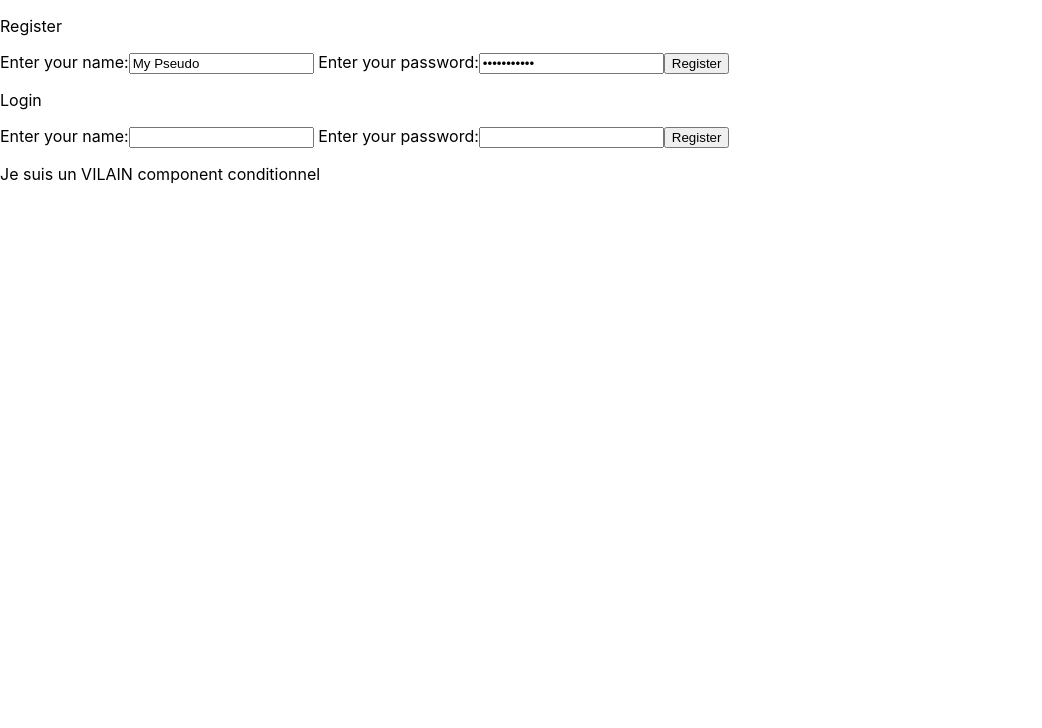
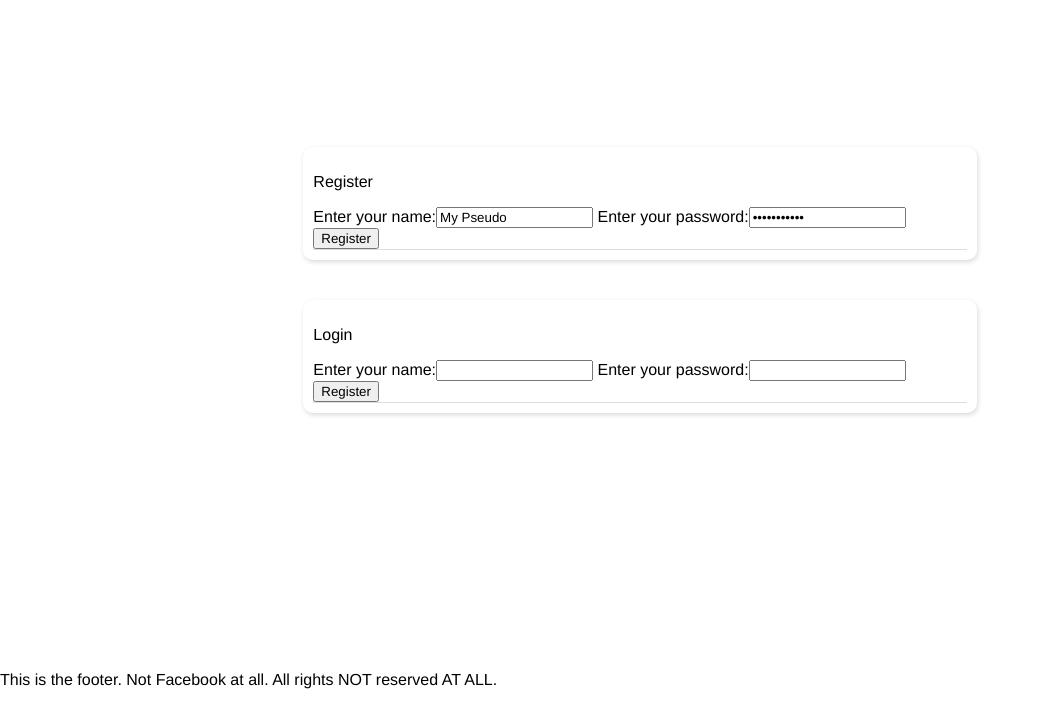
Before and after one commit to SylvainSenechal/Facebook-Clone, a React (Create React App) app in the folder front/: page / in a window 1280 px wide. Shown: the top 728 px of the page, without its empty margins (0-1042 px from the left). Built offline with nearby package versions, Linux system fonts and the light colour scheme.

Commit message:
added login css

```diff
--- a/front/src/App.js
+++ b/front/src/App.js
@@ -17,8 +17,6 @@ const App = props => {
   return user.loggedIn
     ? <Dashboard user={user} setUser={setUser} />
     : <Login user={user} setUser={setUser} />
-
 }
 
-
 export default App;
--- /dev/null
+++ b/front/src/Footer.js
@@ -0,0 +1,13 @@
+import { useState, useEffect } from 'react';
+
+const Footer = () => {
+  return (
+    <div className="footer">
+      This is the footer.
+      Not Facebook at all.
+      All rights NOT reserved AT ALL.
+    </div>
+  )
+}
+
+export default Footer;
--- a/front/src/Login.js
+++ b/front/src/Login.js
@@ -1,6 +1,7 @@
 import { useState, useEffect } from 'react';
+import Footer from './Footer'
 
-const Login = ({user, setUser, ...rest}) => {
+const Login = ({ user, setUser, ...rest }) => {
   console.log('Login props : ', user)
 
   const [pseudoRegister, setPseudoRegister] = useState("My Pseudo")
@@ -31,15 +32,15 @@ const Login = ({user, setUser, ...rest}) => {
     const readableResult = await result.json()
     console.log(readableResult)
     if (readableResult.message === "successfull") {
-      setUser(prev => ({...prev, token: readableResult.token, loggedIn: true}))
+      setUser(prev => ({ ...prev, token: readableResult.token, loggedIn: true }))
     }
     // const token = readableResult.token
   }
 
   return (
-    <>
-      <div className="App">
-
+    <div className="LoginPage">
+      <div className="formsLoginRegister">
+        <div>
           <p> Register </p>
           <form onSubmit={handleSubmitRegistration}>
             <label htmlFor="pseudo"> Enter your name:
@@ -50,46 +51,29 @@ const Login = ({user, setUser, ...rest}) => {
             </label>
             <input type="submit" value="Register" />
           </form>
+          <div className="borderLine" />
+        </div>
 
+        <div>
           <p> Login </p>
           <form onSubmit={handleSubmitLogin}>
             <label htmlFor="pseudo"> Enter your name:
             <input type="text" name="pseudo" id="pseudo" value={user.pseudoLogin}
-              onChange={e => setUser(prev => ({...prev, pseudoLogin: e.target.value}))} required
+                onChange={e => setUser(prev => ({ ...prev, pseudoLogin: e.target.value }))} required
               />
             </label>
             <label htmlFor="password"> Enter your password:
             <input type="password" name="password" id="password" value={user.passwordLogin}
-              onChange={e => setUser(prev => ({...prev, passwordLogin: e.target.value}))} required
+                onChange={e => setUser(prev => ({ ...prev, passwordLogin: e.target.value }))} required
               />
             </label>
             <input type="submit" value="Register" />
           </form>
-
+          <div className="borderLine" />
         </div>
-
-      {user.loggedIn
-        ? <CondComponent1 />
-        : <CondComponent2 />
-      }
-    </>
-  )
-}
-
-const CondComponent1 = props => {
-  return (
-    <>
-      <p> Je suis un GENTIL component conditionnel</p>
-    </>
-  )
-}
-
-const CondComponent2 = props => {
-
-  return (
-    <>
-      <p> Je suis un VILAIN component conditionnel</p>
-    </>
+      </div>
+      < Footer />
+    </div>
   )
 }
 
--- a/front/src/index.css
+++ b/front/src/index.css
@@ -1,13 +1,59 @@
-body {
+/* body {
   margin: 0;
   font-family: -apple-system, BlinkMacSystemFont, 'Segoe UI', 'Roboto', 'Oxygen',
     'Ubuntu', 'Cantarell', 'Fira Sans', 'Droid Sans', 'Helvetica Neue',
     sans-serif;
   -webkit-font-smoothing: antialiased;
   -moz-osx-font-smoothing: grayscale;
+} */
+body {
+  margin: 0;
 }
 
-code {
-  font-family: source-code-pro, Menlo, Monaco, Consolas, 'Courier New',
-    monospace;
+* {
+  /* monospace */
+  font-family: "Helvetica", "Arial", sans-serif;
+  box-sizing: border-box;
+  /* background: #f0f2f5; */
+
 }
+
+.LoginPage {
+  display: grid;
+  width: 100vw;
+  height: 100vh;
+  grid-template-columns: repeat(6, 1fr);
+  grid-template-rows: 7fr 3fr;
+  grid-template-areas: '. formsLoginRegister formsLoginRegister formsLoginRegister formsLoginRegister .'
+                       'footer footer footer footer footer footer';
+  justify-items: stretch;
+  align-items: center;
+  justify-content: start;
+}
+
+.formsLoginRegister {
+  grid-area: formsLoginRegister;
+  display: flex;
+  flex-direction: column;
+  align-items: center;
+  padding: 10px;
+  margin: 60px;
+}
+
+.formsLoginRegister > div {
+  box-shadow: 1px 2px 5px rgb(0 0 0 / 15%);
+  padding: 10px;
+  margin: 20px;
+  border-radius: 10px;
+  /* background: #ffffff; */
+
+}
+
+.borderLine {
+  border-bottom: 1px solid #dadde1;
+}
+
+.footer {
+  grid-area: footer;
+  flex-direction: column;
+}
```
Lines whose indentation alone changed are shown as unchanged.
